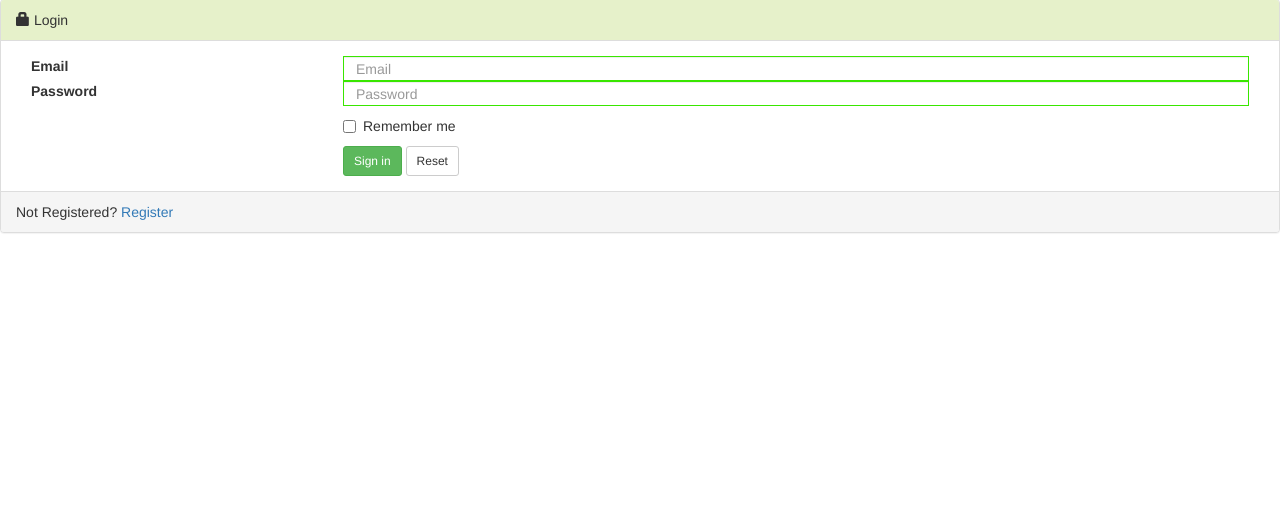
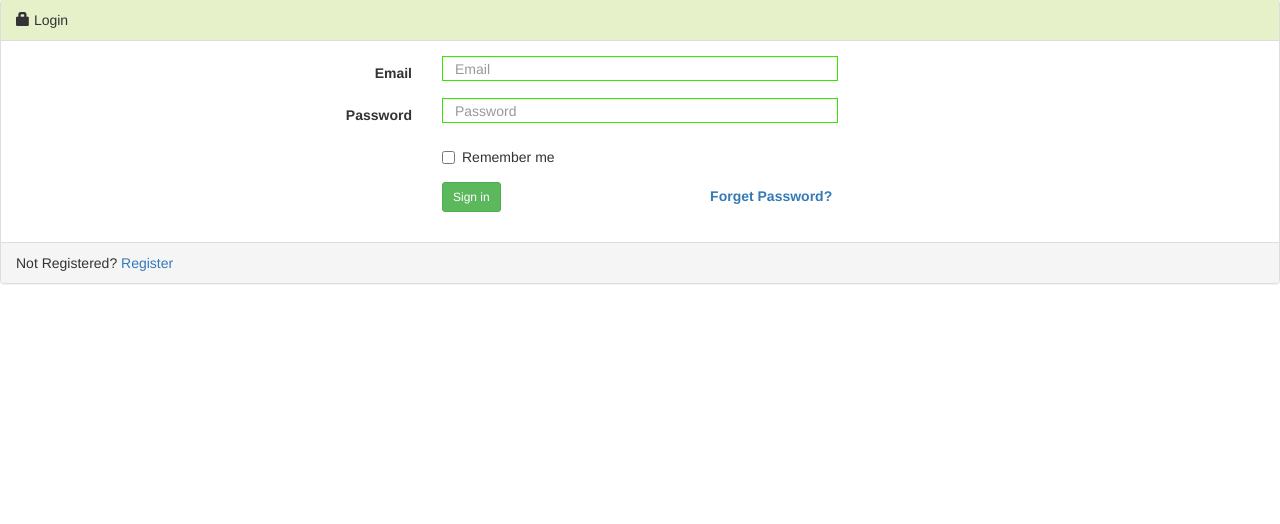
Before and after one commit to Kanakala/RoadBrick, a Django app: template mysite/personal/templates/registration/login.html in a window 1280 px wide. Shown: the part 56-580 px from the top of the page. Run offline with Django 3.2, Linux system fonts and the light colour scheme; the template is opened without the code that fills it, so the values that code supplies are empty; some libraries are stand-ins or nearby versions.

Commit message:
login commit

```diff
--- a/mysite/personal/templates/registration/login.html
+++ b/mysite/personal/templates/registration/login.html
@@ -3,28 +3,28 @@
 {% if from.errors %}
 	<p class="error">Sorry, that's not a valid username or password</p>
 {% endif %}
-  <form action = "/accounts/auth/" method="post">{%csrf_token%}
+  <form class="form-horizontal"  action = "/accounts/auth/" method="post">{%csrf_token%}
   <div class="panel panel-default login">
                 <div class="panel-heading">
                     <span class="glyphicon glyphicon-lock"></span> Login</div>
                 <div class="panel-body">
                     <form class="form-horizontal" role="form">
                     <div class="form-group">
-                        <label for="inputEmail3" class="col-sm-3 control-label">
+                        <label for="inputEmail3" class="col-sm-4 control-label">
                             Email</label>
-                        <div class="col-sm-9">
+                        <div class="col-sm-4">
                             <input type="email" class="form-control" id="inputEmail3" placeholder="Email" required>
                         </div>
                     </div>
                     <div class="form-group">
-                        <label for="inputPassword3" class="col-sm-3 control-label">
+                        <label for="inputPassword3" class="col-sm-4 control-label">
                             Password</label>
-                        <div class="col-sm-9">
+                        <div class="col-sm-4">
                             <input type="password" class="form-control" id="inputPassword3" placeholder="Password" required>
                         </div>
                     </div>
                     <div class="form-group">
-                        <div class="col-sm-offset-3 col-sm-9">
+                        <div class="col-sm-offset-4 col-sm-8">
                             <div class="checkbox">
                                 <label>
                                     <input type="checkbox"/>
@@ -34,11 +34,12 @@
                         </div>
                     </div>
                     <div class="form-group last">
-                        <div class="col-sm-offset-3 col-sm-9">
+                        <div class="col-sm-offset-4 col-sm-8">
                             <button type="submit" class="btn btn-success btn-sm">
                                 Sign in</button>
-                                 <button type="reset" class="btn btn-default btn-sm">
-                                Reset</button>
+                                <label class="col-sm-offset-3">
+                         <a href="#">Forget Password? </a>
+					</label>
                         </div>
                     </div>
                     </form>
```
